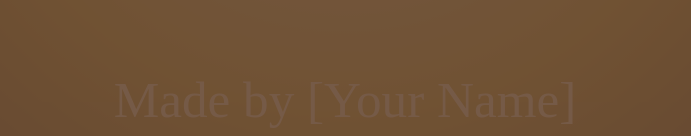
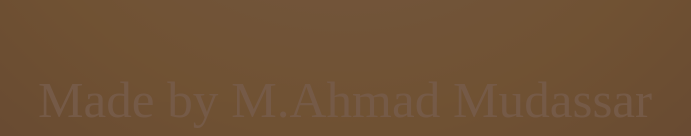
Before and after one commit to Captain-182/Eid, a plain HTML site: page index.html in a window 1280 px wide. Shown: the part 661-797 px from the top of the page, 295-986 px from the left. Drawn offline with Linux system fonts and the light colour scheme; a web font is replaced by a local one.

Commit message:
index.html

```diff
--- a/index.html
+++ b/index.html
@@ -210,7 +210,7 @@
   <p class="subtitle">May you be blessed this Eid</p>
 
   <!-- Footer -->
-  <footer>Made by [Your Name]</footer>
+  <footer>Made by M.Ahmad Mudassar</footer>
 
   <script>
     function closePopup(type) {
```
